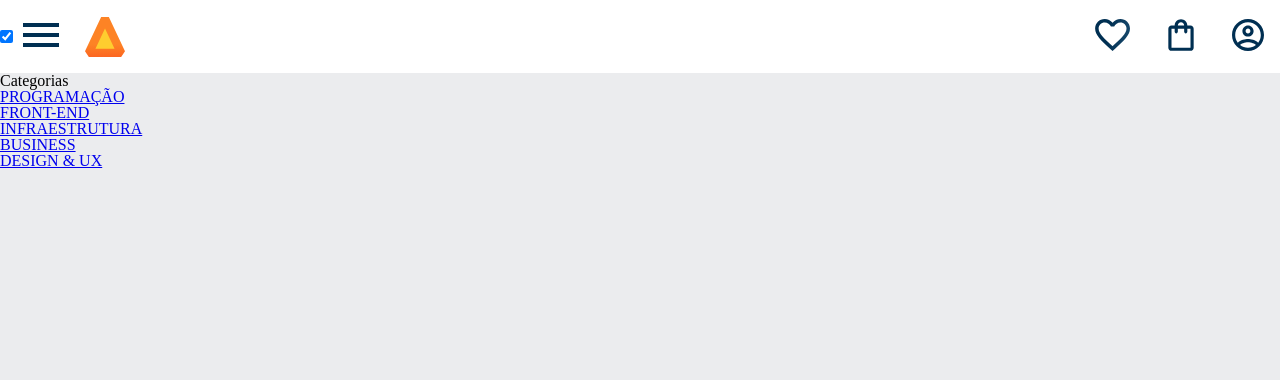
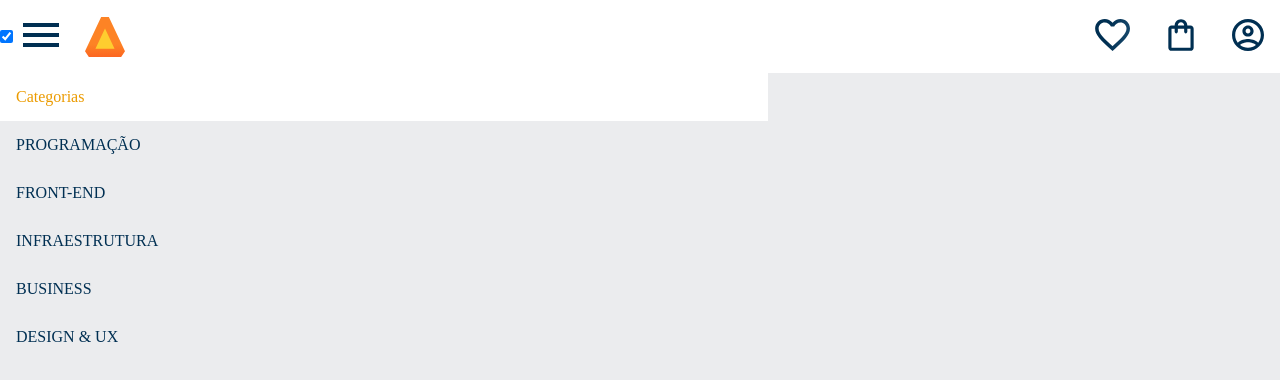
Before and after one commit to Batss1/alura-books, a plain HTML site: page index.html in a window 1280 px wide. Both pictures are taken after a click on the checkbox 6 px from the left and 36 px from the top of the page. Drawn offline with Linux system fonts and the light colour scheme.

Commit message:
style: adiciona cor aos itens do menu

```diff
--- a/index.html
+++ b/index.html
@@ -1,5 +1,5 @@
 <!DOCTYPE html>
-<html lang="en">
+<html lang="pt-BR">
 <head>
     <meta charset="UTF-8">
     <meta name="viewport" content="width=device-width, initial-scale=1.0">
--- a/styles/header.css
+++ b/styles/header.css
@@ -28,8 +28,27 @@
     display: none;
     position: absolute;
     top: 100%;
+    width: 60vw;
 }
 
-.container__botao:checked ~ .lista-menu {
+.container__botao:checked~.lista-menu {
     display: block;
 }
+
+.lista-menu__titulo,
+.lista-menu__item {
+    padding: 1em;
+    background-color: var(--branco);
+}
+
+.lista-menu__titulo {
+    color: var(--laranja);
+}
+
+.lista-menu__item {
+    background: var(--azul-degrade);
+    -webkit-background-clip: text;
+    -webkit-text-fill-color: transparent;
+    background-clip: text;
+    text-transform: uppercase;
+}
--- a/styles/styles.css
+++ b/styles/styles.css
@@ -3,6 +3,9 @@
 :root {
     --cor-de-fundo: #EBECEE;
     --branco: #FFFFFF;
+    --laranja: #EB9B00;
+    --azul-degrade: linear-gradient(97.54deg, #002F52 35.49%, #326589 165.37%);
+
 }
 * {
     margin: 0;
```
